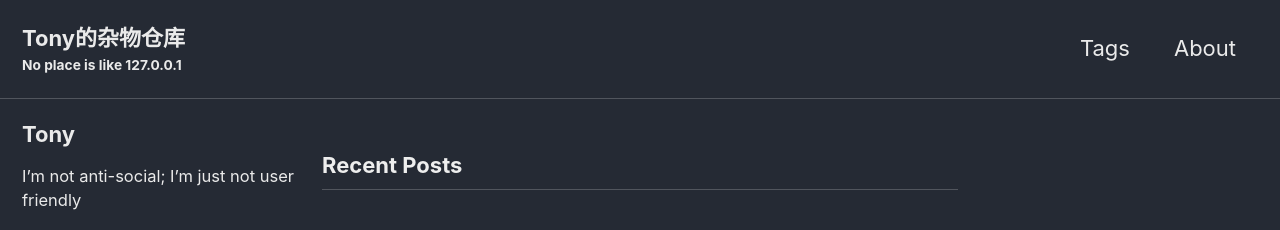
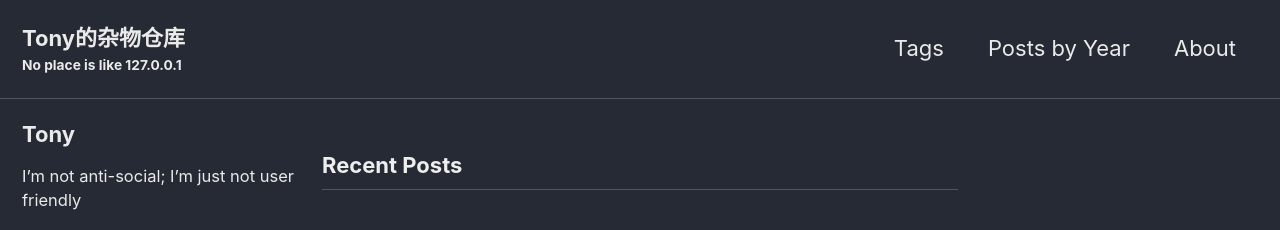
Before and after one commit to raidenii/raidenii.github.io, a Jekyll site: the page built from index.html, in a window 1280 px wide. Shown: the top 230 px of the page. Built offline with Jekyll 4.4.1, drawn with Linux system fonts in a browser that asks for light colours; cached includes are drawn as plain includes; the list of posts is cut into pages by our own code.

Commit message:
add posts by year

```diff
--- a/_data/navigation.yml
+++ b/_data/navigation.yml
@@ -2,6 +2,8 @@
 main:
    - title: "Tags"
      url: /tags/
+   - title: "Posts by Year"
+     url: /year-archive/
    - title: "About"
      url: /about/
   # - title: "Sample Collections"
--- /dev/null
+++ b/_pages/year-archive.md
@@ -0,0 +1,6 @@
+---
+title: "Posts by Year"
+permalink: /year-archive/
+layout: posts
+author_profile: true
+---
```
